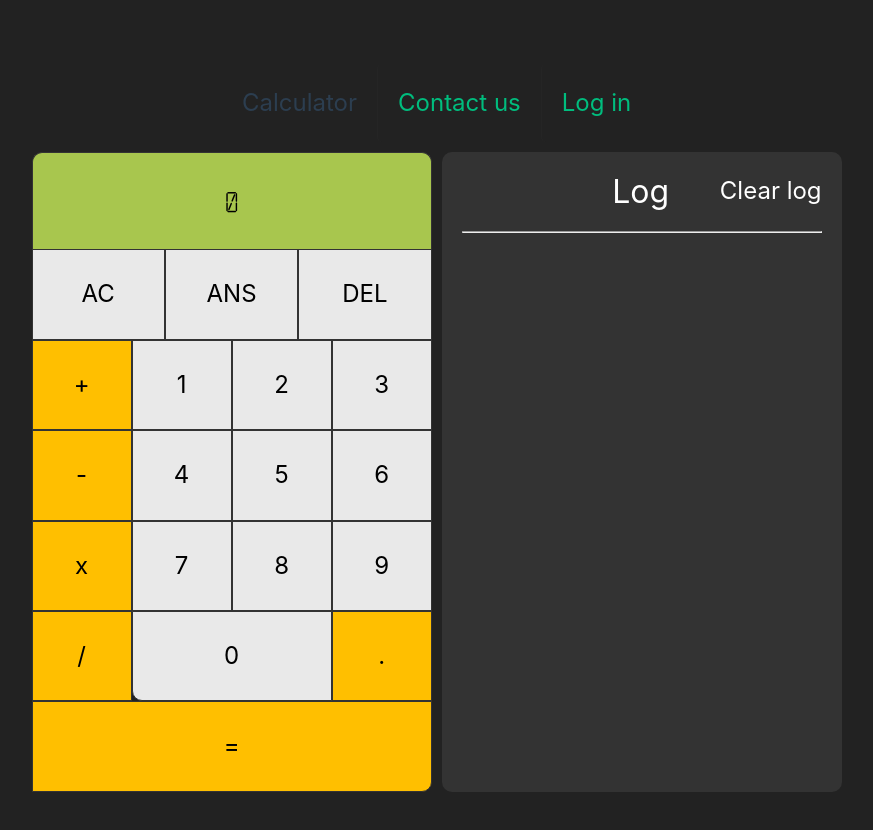
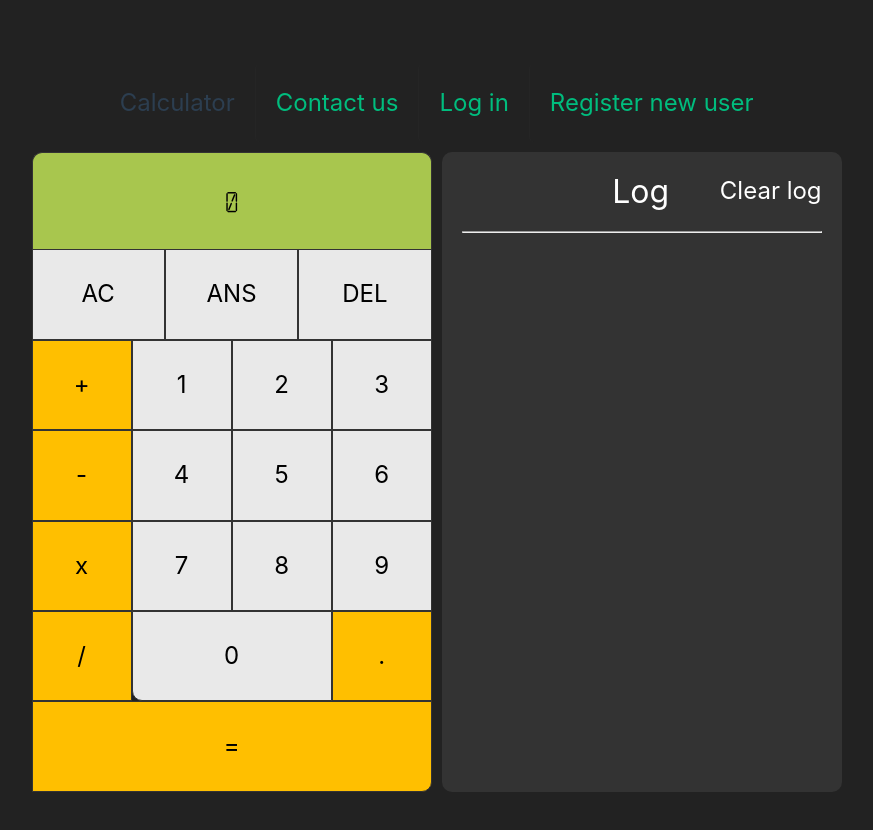
Before and after one commit to joachigw/ntnu_vaar_2024, a Vue app in the folder FullStack/Ovinger/Oving_5/calculator_oving5_frontend/: page / in a window 1280 px wide. Shown: the top 830 px of the page, without its empty margins (197-1070 px from the left). Built offline with nearby package versions, Linux system fonts and the light colour scheme.

Commit message:
Add register new user page

```diff
--- a/FullStack/Ovinger/Oving_5/calculator_oving5_frontend/src/App.vue
+++ b/FullStack/Ovinger/Oving_5/calculator_oving5_frontend/src/App.vue
@@ -8,6 +8,7 @@ import { RouterLink, RouterView } from "vue-router";
             <RouterLink to="/">Calculator</RouterLink>
             <RouterLink to="/contact">Contact us</RouterLink>
             <RouterLink to="/login">Log in</RouterLink>
+            <RouterLink to="/register">Register new user</RouterLink>
         </nav>
         <RouterView />
     </div>
```
